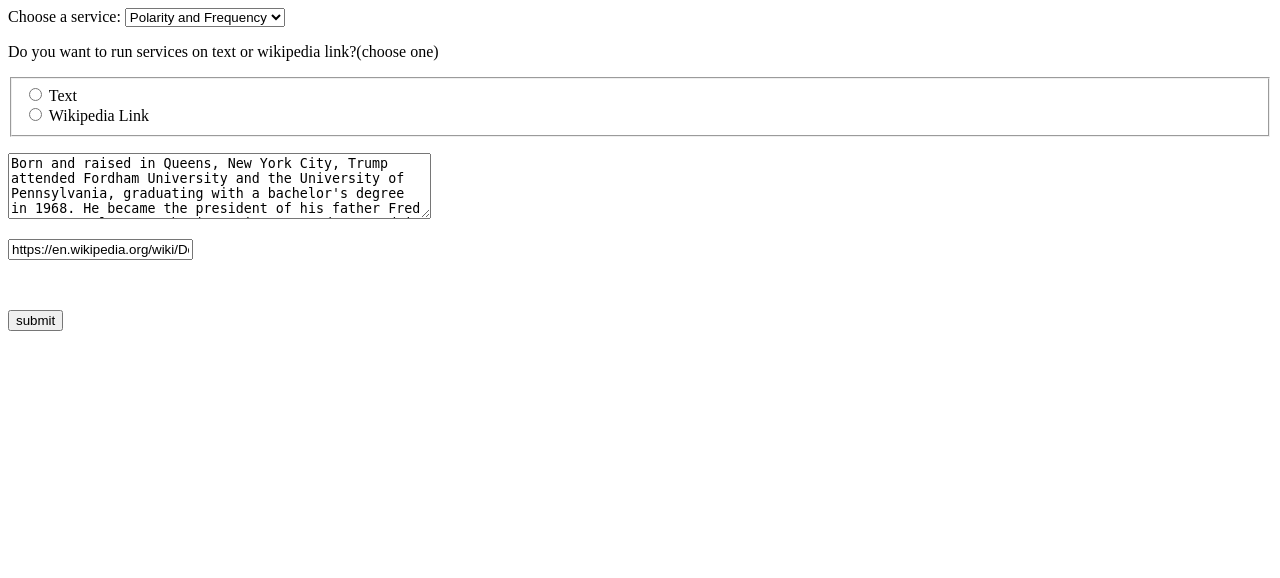
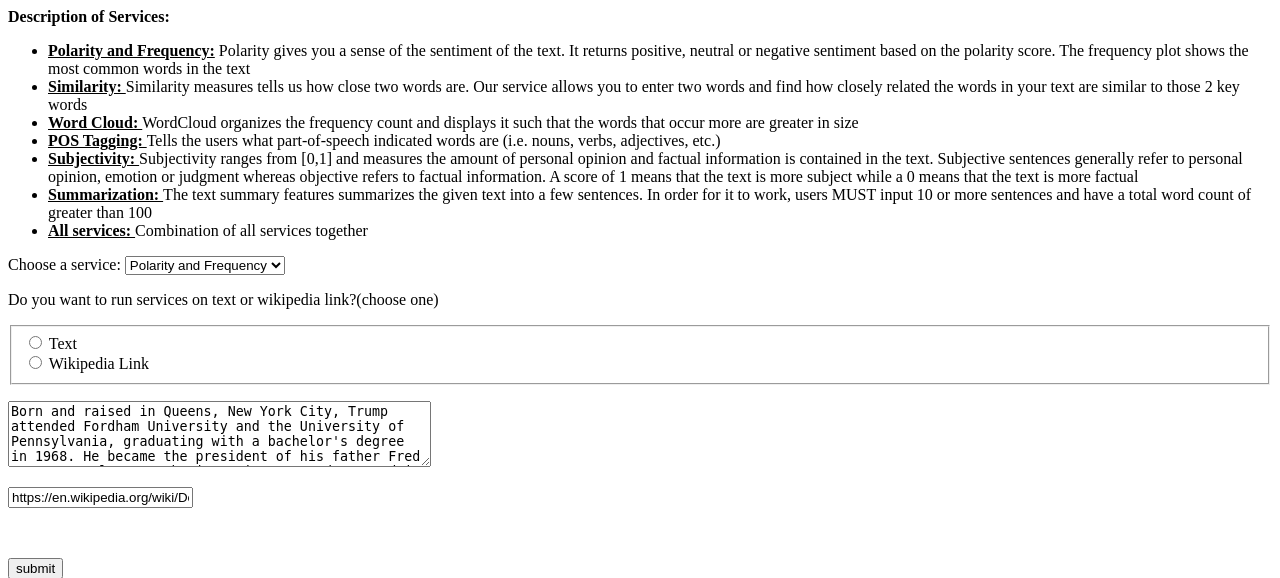
Before and after one commit to fforner/fe595final, a Flask app: page /services in a window 1280 px wide. Shown: the top 578 px of the page. Run offline with Flask 2, Linux system fonts and the light colour scheme.

Commit message:
Add files via upload

```diff
--- a/templates/imput.html
+++ b/templates/imput.html
@@ -61,8 +61,17 @@ function CheckService(val){
 </script>
 </head>
 <body>
+<b>Description of Services:</b>
 
-
+<ul>
+    <li><b><u>Polarity and Frequency:</u></b> Polarity gives you a sense of the sentiment of the text. It returns positive, neutral or negative sentiment based on the polarity score. The frequency plot shows the most common words in the text</li>
+    <li><b><u>Similarity: </u></b>Similarity measures tells us how close two words are. Our service allows you to enter two words and find how closely related the words in your text are similar to those 2 key words</li>
+    <li><b><u>Word Cloud: </u></b>WordCloud organizes the frequency count and displays it such that the words that occur more are greater in size</li>
+    <li><b><u>POS Tagging: </u></b>Tells the users what part-of-speech indicated words are (i.e. nouns, verbs, adjectives, etc.)</li>
+    <li><b><u>Subjectivity: </u></b>Subjectivity ranges from [0,1] and measures the amount of personal opinion and factual information is contained in the text. Subjective sentences generally refer to personal opinion, emotion or judgment whereas objective refers to factual information. A score of 1 means that the text is more subject while a 0 means that the text is more factual</li>
+    <li><b><u>Summarization: </u></b>The text summary features summarizes the given text into a few sentences. In order for it to work, users MUST input 10 or more sentences and have a total word count of greater than 100</li>
+    <li><b><u>All services: </u></b>Combination of all services together</li>
+</ul>
 <form action="/services" method = "POST" id="nlpinput">
     <label for="service">Choose a service:</label>
 <select  required id="service" name="service" onchange='CheckService(this.value);' >
--- a/templates/pol_and_freq.html
+++ b/templates/pol_and_freq.html
@@ -8,7 +8,8 @@
 </head>
 <body>
 <p><b>Overall Polarity of the input text: </b> {{ pol_score }}</p><br/><br/>
-<b>Frequency Plot</b>
+<b>15 most frequent words</b>
+<br/>
 <canvas id="chart" width="600" height="400"></canvas>
 <script>
 var barData = {
```
